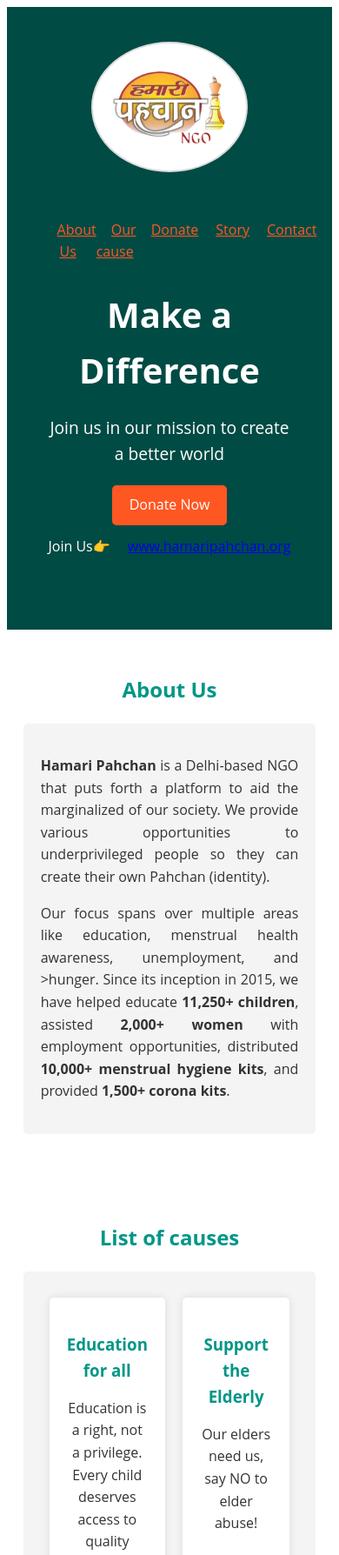
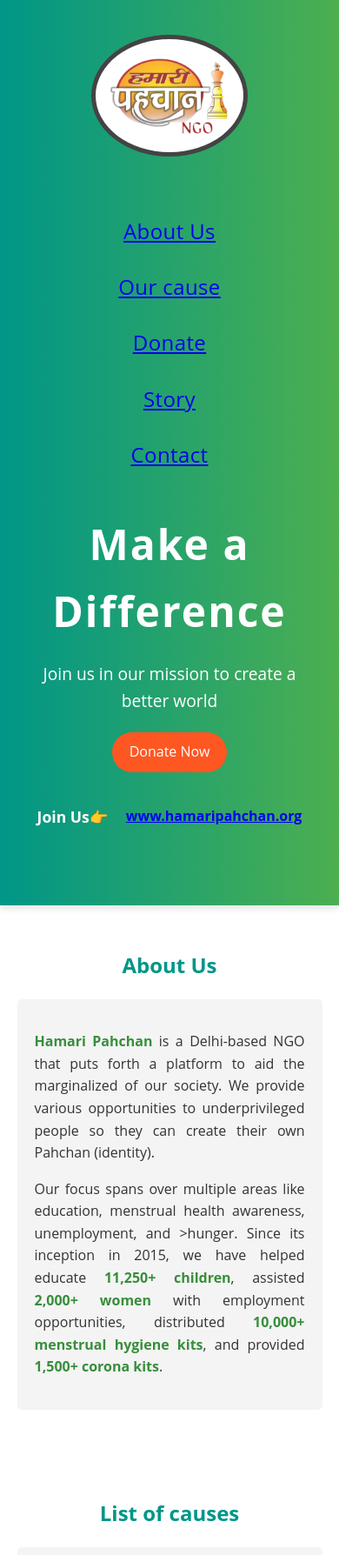
Before and after one commit to guptaaryan8092/encryptix, a PHP site: page / in a window 390 px wide. Shown: the top 1788 px of the page at 87% size. Run offline with PHP 8.4, Linux system fonts and the light colour scheme; some web fonts are replaced.

Commit message:
added media query

```diff
--- a/Task_1/css/home.css
+++ b/Task_1/css/home.css
@@ -5,52 +5,108 @@
 body {
     line-height: 1.6;
     color: #333;
+    margin: 0;
+    padding: 0;
 }
 
 header {
-    background: linear-gradient(rgba(0, 0, 0, 0.5), rgba(0, 0, 0, 0.5)), #009688;
+    background: linear-gradient(to right, #009688, #4caf50);
     color: white;
-    padding: 10px 10px;
+    padding: 10px 0;
     text-align: center;
     position: relative;
+    box-shadow: 0 4px 8px rgba(0, 0, 0, 0.1);
 }
 
-
 .logo-container img{
-    width: 180px; /* Adjust the size as needed */
-    height: 150px; /* Adjust the size as needed */
+    width: 180px;
+    height: 140px;
     border-radius: 50%;
     align-items: center;
     background-color: white;
-    padding: 20px;
-    object-fit:cover; /* Ensures the image fits well within the circle */
-    border: 2px solid #ddd; /* Optional: adds a border around the circle */
+    padding: 10px;
+    object-fit:cover;
+    border: 5px solid #444343;
 }
 
 .some-story p , .content p {
     text-align: justify;
   }
 
+.content p {
+    text-align: justify;
+    line-height: 1.6;
+}
+.content strong {
+    color:#388e3c;
+    font-weight: bold;
+}
+.content  {
+
+    text-align: center;
+}
+
 nav ul {
     list-style: none;
     display: flex;
     justify-content: center;
     margin-bottom: 20px;
+    padding-left: 0;
 }
-/*nav ul li  {
+nav ul li a:hover {
+    color: #ffeb3b;
+}
+
+
+nav ul li  {
     margin: 0 5px ;
-}*/
+}
 nav ul li a {
-    color: #ff5722;
-    margin: 0 10px ;
+
+
+    padding: 10px 30px;
+    align-items: center;
+    font-size: x-large;
+    display: flex;
+    margin: 0 12px ;
+    transition: color 0.3s;
+    letter-spacing: .4px;
 }
+.join-us {
+    display: flex;
+    font-weight: bold;
+    align-items: center;
+    gap: 20px;
+}
+.join-us p {
+    font-size: 1.1em;
+}
+
+.join-us a{
+
+    display: flex;
+    font-weight: bold;
+    align-items: center;
+    transition: color 0.3s;
+}
+.join-us a:hover {
+    color: #ffeb3b;
+}
+
+/*.join-us p::after {
+    content: " \1F449";  Unicode for "👉" From css we can also add as wll as from HTML
+}
+*/
+
 .hero-text {
-    max-width: 600px;
-    margin: 0 auto;
+    max-width: 700px;
+    margin: 20px auto;
+    text-align: center;
 }
 .hero-text h1 {
-    font-size: 2.5em;
+    font-size: 3em;
     margin-bottom: 10px;
+    letter-spacing: 2px;
 }
 .hero-text p {
     font-size: 1.2em;
@@ -60,6 +116,7 @@ nav ul li a {
     width: 90%;
     margin: 0 auto;
     padding: 30px 0;
+    justify-content: center;
 }
 h2 {
     text-align: center;
@@ -126,6 +183,20 @@ h2 {
     box-shadow: 0 15px 0 0 rgba(72, 255, 0, 0.1);
     margin: 10px;
 }
+.first-story p {
+    text-align: justify;
+    line-height: 1.6;
+}
+
+.first-story .highlight-text,.second-story .highlight-text {
+    font-weight: bold;
+    color: #388e3c; /* Highlight color for emphasis */
+}
+
+.first-story strong {
+    font-weight: bold;
+}
+
 
 
 form .form-group {
@@ -148,15 +219,21 @@ form input, form textarea {
     display: inline-block;
     padding: 10px 20px;
     text-decoration: none;
-    border-radius: 5px;
+    border-radius: 50px;
     cursor: pointer;
     text-align: center;
+    transition: background 0.3s, transform 0.3s;
 }
 
 .btn-primary {
     background: #ff5722;
     color: white;
 }
+.btn-primary:hover {
+    background: #e64a19;
+    transform: scale(1.05);
+}
+
 .btn-secondary {
     background: #009688;
     color: white;
@@ -194,26 +271,14 @@ footer {
     padding: 20px 0;
 }
 
-
 .center-container {
     display: flex;
     justify-content: center;
     align-items: center;
-    height: 50px;
+    margin-top: 20px;
 }
 
-.join-us {
-    display: flex;
-    align-items: center;
-    gap: 20px;
-}
-
-/*.join-us p::after {
-    content: " \1F449";  Unicode for "👉" From css we can also add as wll as from HTML
-}
-*/
-
-#donate .content {
+#donate .content,#donate_now .content{
     display: flex;
     flex-direction: column;
     align-items: center;
@@ -226,8 +291,6 @@ footer {
     display: none;
 }
 
-
-
 footer .new-font p {
   font-family: "Playwrite AU VIC", cursive;
   font-optical-sizing: auto;
@@ -235,3 +298,28 @@ footer .new-font p {
   font-style: normal;
   text-decoration: underline;
 }
+@media (max-width: 576px)
+{
+    nav ul li a {
+        align-items: center;
+        display: flex;
+    }
+    nav ul {
+        flex-direction: column;
+        align-items: center;
+    }
+    nav ul li {
+        font: size large;
+        margin: 3px 0;
+    }
+    .story-container {
+        flex-direction: column;
+    }
+    .story-image {
+        max-width: 100%;
+        margin-bottom: 10px;
+    }
+    .story-images {
+        flex-direction: column;
+    }
+}
```
